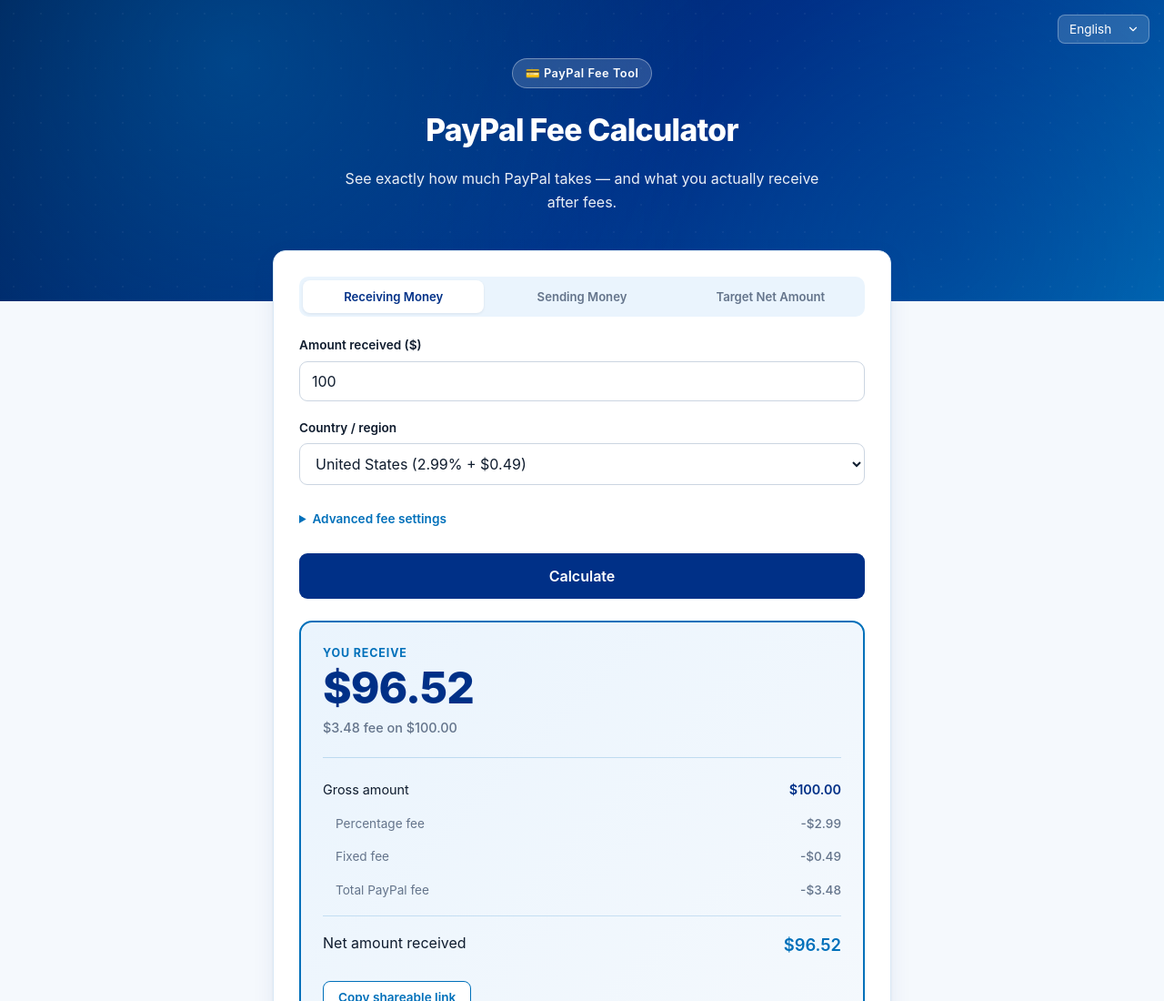
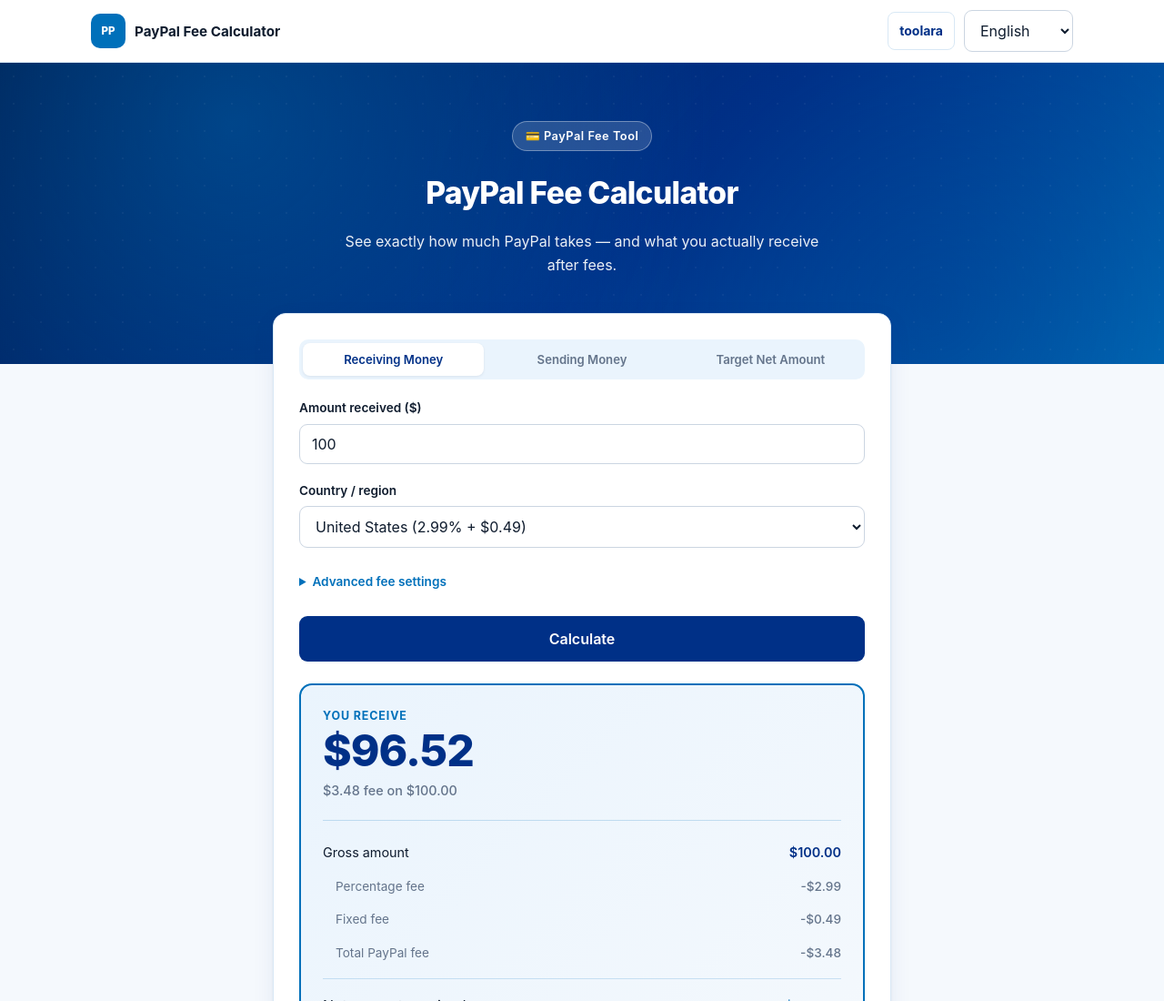
Before and after one commit to lvyafei2026-coder/paypal-fee-calculator, a plain HTML site: page index.html in a window 1280 px wide. Shown: the top 1100 px of the page at 91% size. Drawn offline with Linux system fonts and the light colour scheme.

Commit message:
Add Toolara site navigation

```diff
--- a/css/style.css
+++ b/css/style.css
@@ -132,3 +132,19 @@
   .mode-tabs { flex-direction: column; }
   .result-main { font-size: 2.3rem; }
 }
+/* Toolara site navigation */
+.site-header { position: relative; z-index: 10; background: rgba(255,255,255,0.96); border-bottom: 1px solid var(--border, #e2e8f0); }
+.site-header-inner { max-width: 1120px; min-height: 68px; margin: 0 auto; padding: 10px 20px; display: flex; align-items: center; justify-content: space-between; gap: 20px; }
+.site-brand { min-width: 0; display: flex; align-items: center; gap: 10px; color: var(--text, #0f1c2e); text-decoration: none; font-weight: 700; }
+.site-brand-mark { width: 38px; height: 38px; flex: 0 0 38px; display: grid; place-items: center; border-radius: 10px; background: var(--accent, #2563eb); color: #fff; font-size: 0.72rem; font-weight: 800; }
+.site-brand-name { font-size: 0.95rem; line-height: 1.25; }
+.site-nav { display: flex; align-items: center; gap: 10px; }
+.site-nav-link { padding: 8px 12px; border: 1px solid var(--border, #e2e8f0); border-radius: 8px; background: #fff; color: var(--accent-dark, var(--accent, #1d4ed8)); text-decoration: none; white-space: nowrap; font-size: 0.875rem; font-weight: 650; transition: background 0.15s, border-color 0.15s; }
+.site-nav-link:hover { background: var(--bg, #f8fafc); border-color: var(--accent, #2563eb); }
+.site-nav select { width: auto; min-width: 120px; margin: 0; }
+@media (max-width: 560px) {
+  .site-header-inner { min-height: 0; padding: 10px 14px; flex-wrap: wrap; gap: 10px; }
+  .site-brand { flex: 1 1 100%; }
+  .site-nav { width: 100%; justify-content: space-between; gap: 8px; }
+  .site-nav select { min-width: 118px; }
+}
--- a/index.html
+++ b/index.html
@@ -36,14 +36,14 @@
 <link rel="stylesheet" href="/css/style.css">
 </head>
 <body>
+<header class="site-header"><div class="site-header-inner"><a class="site-brand" href="/" aria-label="paypal-fee-calculator"><span class="site-brand-mark" aria-hidden="true">PP</span><span class="site-brand-name" data-i18n="title"></span></a><nav class="site-nav" aria-label="Site navigation"><a class="site-nav-link" href="https://toolara.dev/">toolara</a><select id="langSelect" onchange="setLang(this.value)" aria-label="Language">
+      <option value="en">English</option>
+      <option value="zh">简体中文</option>
+    </select></nav></div></header>
+
 
 <header class="hero">
-  <div class="lang-switch">
-    <select id="langSelect" onchange="setLang(this.value)" aria-label="Language">
-      <option value="en">English</option>
-      <option value="zh">简体中文</option>
-    </select>
-  </div>
+
   <div class="hero-inner">
     <div class="hero-badge">💳 PayPal Fee Tool</div>
     <h1 data-i18n="title">PayPal Fee Calculator</h1>
```
Also changed, not shown: zh/index.html (+6 -6 lines).
